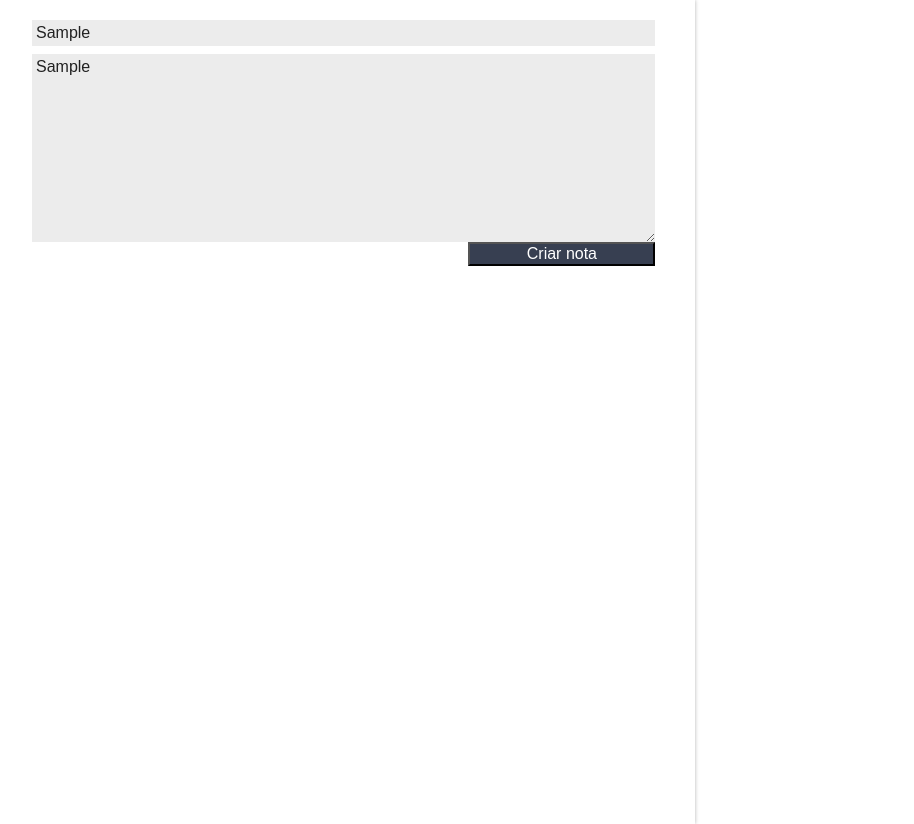
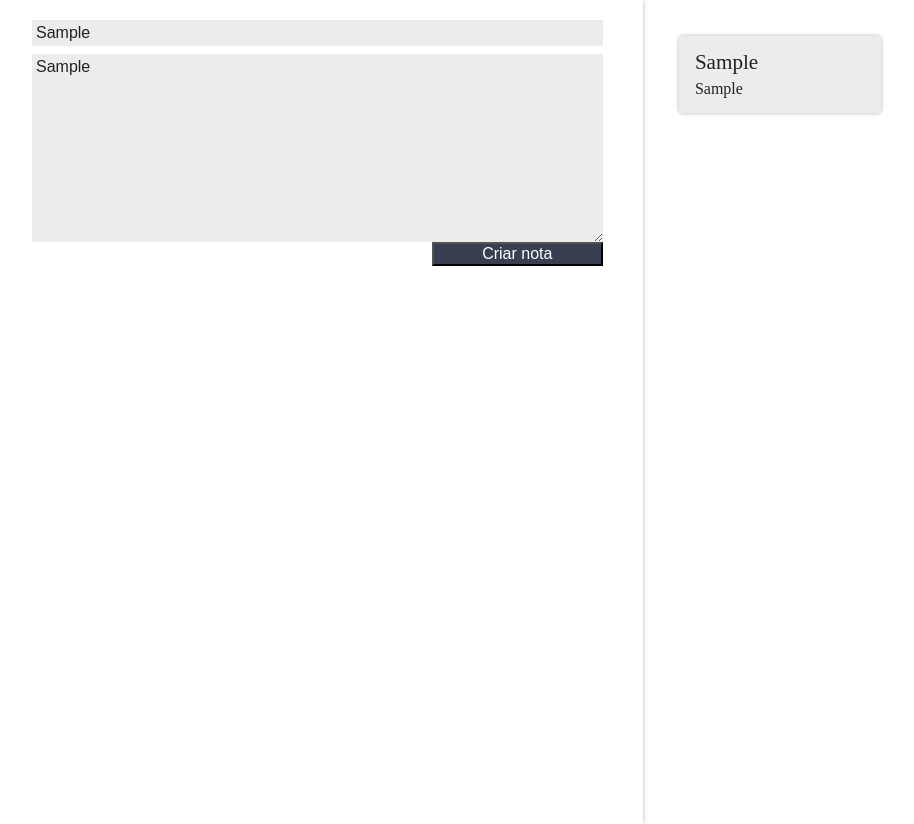
Before and after one commit to joaofnr/ceep, a React (Create React App) app: page / in a window 1280 px wide. Both pictures are taken after typing "Sample", "Sample" into the empty fields and a click on the button "Criar nota". Shown: the whole page, without its empty margins (8-922 px from the left). Built offline with nearby package versions, Linux system fonts and the light colour scheme.

Commit message:
Using state

```diff
--- a/src/App.js
+++ b/src/App.js
@@ -5,18 +5,45 @@ import './assets/App.css'
 
 export default class App extends Component {
 
+  // o state é a forma como o react trabalha com atualização
+  // dos componentes. Iniciamos com ele vazio
   constructor(){
     super()
-    this.notas = []
+    // forma mais "primitiva" de iniciar o estado de uma propriedade
+    /* this.notas = []
+    this.state = {} */
+    // forma mais moderna de iniciar o estado de uma propriedade
+    this.state = {
+      notas:[]
+    }
   }
 
   // função para criar a nota será
   // chamada internamente em algum componente
   // cria um novo objeto com o título e o texto
   // e popula o array de notas desta classe
+
+  // ao criar a nota, chamamos um setter do state
+  // que fazemos com que o react assuma um novo estado
+  // atualizando as notas que foram criadas
   criarNota(titulo, texto){
     const novaNota = {titulo, texto}
-    this.notas.push(novaNota)
+
+    // forma mais "primitiva" passando o
+    // array de notas para o state do componente
+    /* this.notas.push(novaNota)
+    this.setState({
+      notas:this.notas
+    }) */
+
+    // forma mais moderna - atualizamos o state usando
+    // spread operator que junta as notas já existentes
+    // com a nova nota criada.
+    // esta é a forma mais moderna usada em projetos
+    const novoArray = [...this.state.notas, novaNota]
+    this.setState({
+      notas:novoArray
+    })
   }
 
   // tudo que estiver dentro do render() será
@@ -40,7 +67,7 @@ export default class App extends Component {
     return (
       <section className="conteudo">
         <FormularioCadastro criarNota={this.criarNota.bind(this)} />
-        <ListaDeNotas notas={this.notas} />
+        <ListaDeNotas notas={this.state.notas} />
       </section>
     )
   };
--- a/src/components/CardNota/CardNota.jsx
+++ b/src/components/CardNota/CardNota.jsx
@@ -2,13 +2,16 @@ import React, { Component } from 'react'
 import "./style.css"
 
 export default class CardNota extends Component{
+    // como passamos os atributos titulo e texto
+    // no componente pai, usamos o this.props para
+    // trazer os valores neste componente
     render () {
         return (
             <section className="card-nota">
                 <header className="card-nota_cabecalho">
-                    <h3 className="card-nota_titulo">Título</h3>
+                    <h3 className="card-nota_titulo">{this.props.titulo}</h3>
                 </header>
-                <p className="card-nota_texto">Escreva sua nota</p>
+                <p className="card-nota_texto">{this.props.texto}</p>
             </section>
         )
     }
--- a/src/components/ListaDeNotas/ListaDeNotas.jsx
+++ b/src/components/ListaDeNotas/ListaDeNotas.jsx
@@ -15,6 +15,9 @@ export default class ListaDeNotas extends Component{
     // apesar de usar o props, como não usamos propriedades ou métodos
     // específicos desta classe, o componente entende que o props existe
     // mesmo sem o método construtor
+
+    // passamos para o componente CardNota as propriedades do objeto
+    // atualmente sendo percorrido no loop
     render() {
         return (
             <ul
@@ -25,7 +28,10 @@ export default class ListaDeNotas extends Component{
                       key={index}
                       className="lista-notas_item"
                       >
-                      <CardNota />
+                      <CardNota
+                        titulo={nota.titulo}
+                        texto={nota.texto}
+                       />
                     </li>
                   )
                 }
```
